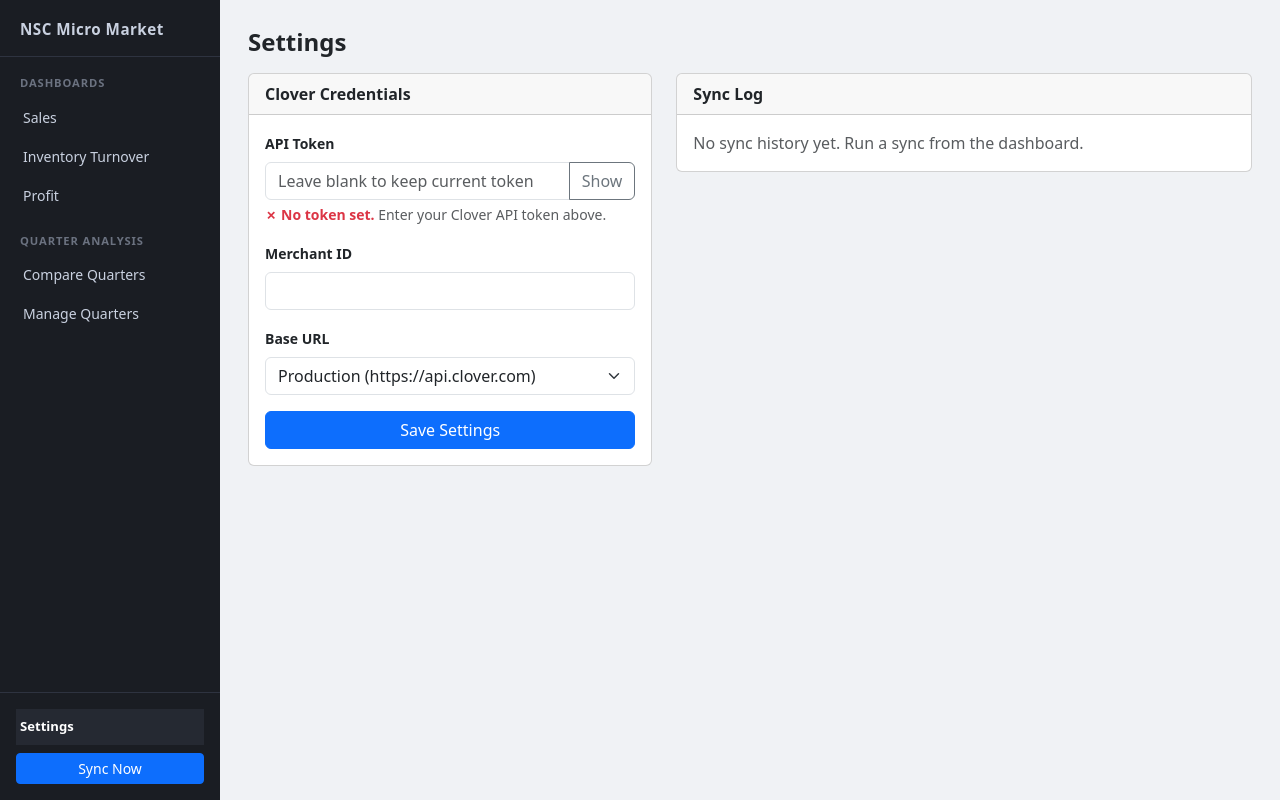
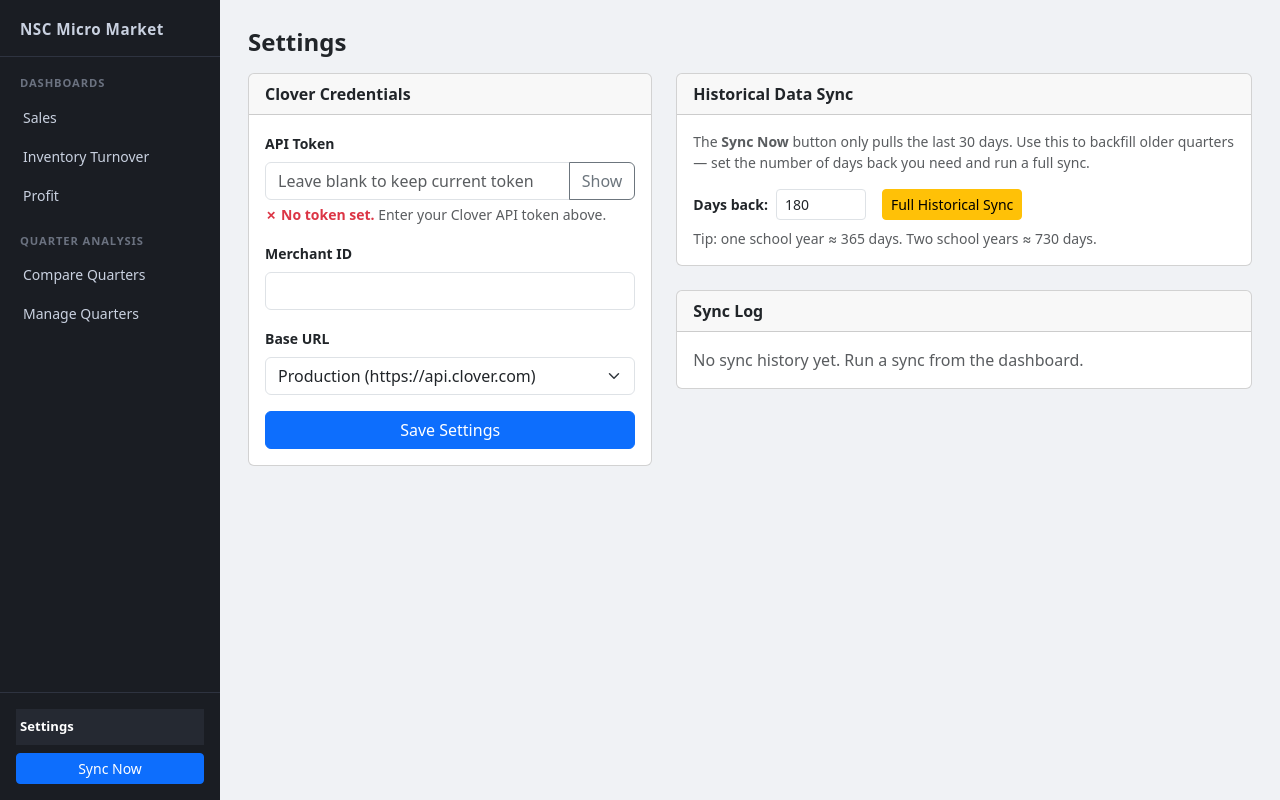
Before and after one commit to cheider/MicroMarketResearch, a Flask app: page /settings in a window 1280 px wide. Run offline with Flask 3, Linux system fonts and the light colour scheme; data that the repository does not hold is empty.

Commit message:
added templates

```diff
--- a/app/templates/base.html
+++ b/app/templates/base.html
@@ -341,7 +341,7 @@
             });
     }
 
-    window.triggerIngest = function (mode) {
+    window.triggerIngest = function (mode, days) {
         var syncBtn = _getSyncBtn();
         if (syncBtn) { syncBtn.disabled = true; syncBtn.textContent = 'Sync in progress...'; }
 
@@ -352,7 +352,7 @@
         fetch('/ingest', {
             method: 'POST',
             headers: {'Content-Type': 'application/json'},
-            body: JSON.stringify({mode: mode, days: 30})
+            body: JSON.stringify({mode: mode, days: days || 30})
         })
         .then(function (r) { return r.json(); })
         .then(function (data) {
--- a/app/templates/settings.html
+++ b/app/templates/settings.html
@@ -102,6 +102,34 @@
     </div>
 
     <div class="col-lg-7">
+        <div class="card mb-4">
+            <div class="card-header fw-semibold">Historical Data Sync</div>
+            <div class="card-body">
+                <p class="small text-muted mb-3">
+                    The <strong>Sync Now</strong> button only pulls the last 30 days.
+                    Use this to backfill older quarters — set the number of days back
+                    you need and run a full sync.
+                </p>
+                <div class="d-flex align-items-center gap-3 flex-wrap">
+                    <div class="d-flex align-items-center gap-2">
+                        <label class="form-label small fw-semibold mb-0"
+                               for="historicalDays">Days back:</label>
+                        <input type="number" id="historicalDays"
+                               class="form-control form-control-sm"
+                               style="width:90px;"
+                               value="180" min="1" max="730">
+                    </div>
+                    <button class="btn btn-warning btn-sm"
+                            onclick="runHistoricalSync()">
+                        Full Historical Sync
+                    </button>
+                </div>
+                <div class="form-text mt-2">
+                    Tip: one school year ≈ 365 days. Two school years ≈ 730 days.
+                </div>
+            </div>
+        </div>
+
         <div class="card">
             <div class="card-header fw-semibold">Sync Log</div>
             <div class="card-body p-0">
@@ -160,6 +188,12 @@
 
 {% block scripts %}
 <script>
+    function runHistoricalSync() {
+        var days = parseInt(document.getElementById('historicalDays').value, 10);
+        if (isNaN(days) || days < 1) { alert('Enter a valid number of days.'); return; }
+        triggerIngest('full', days);
+    }
+
     function toggleToken() {
         const input = document.getElementById('tokenInput');
         const btn = document.getElementById('tokenToggle');
```
